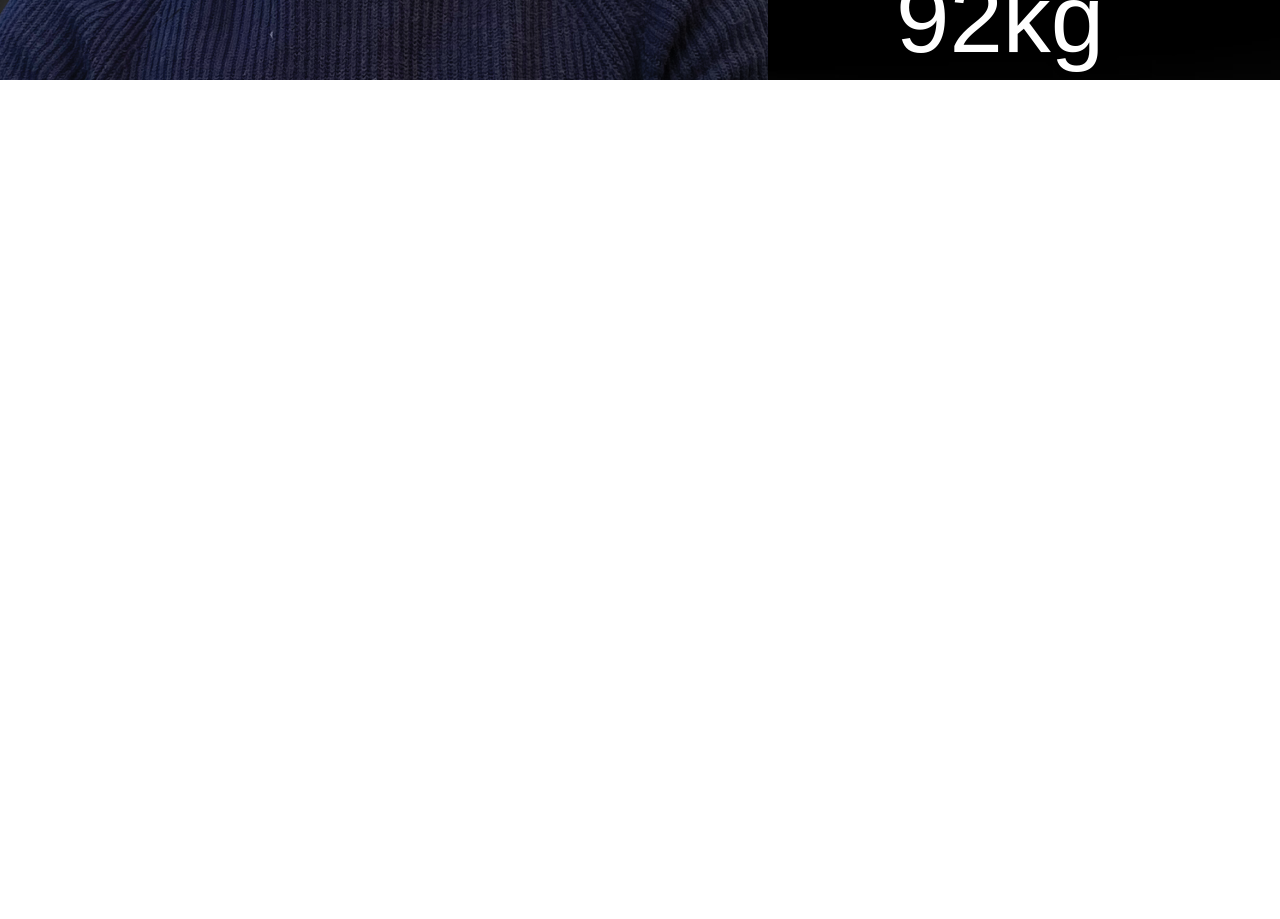
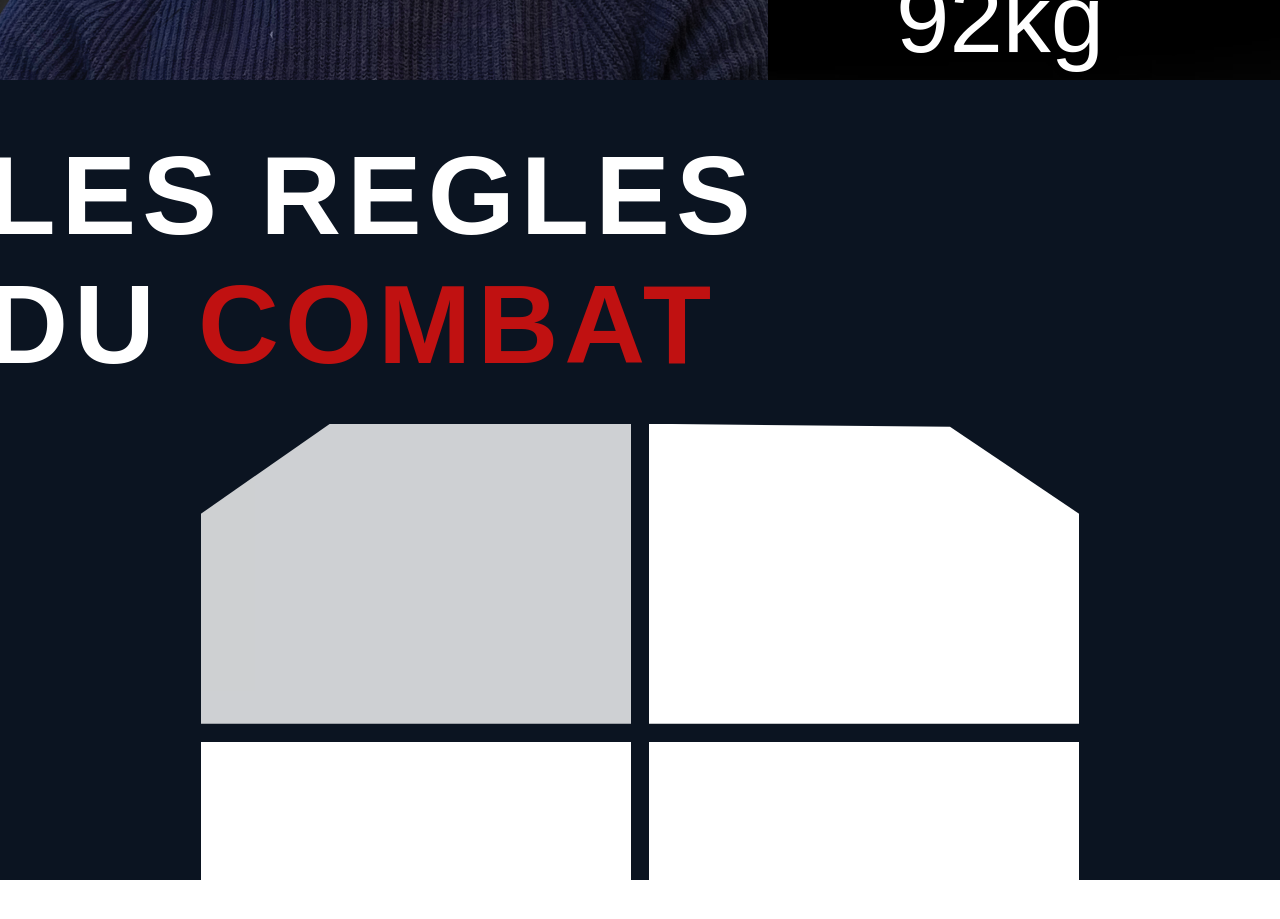
Before and after one commit to RaEace/La-Groph-cie, a React (Vite) app: page / in a window 1280 px wide. Shown: the part 3120-4039 px from the top of the page. Before the commit the page ends 3328 px from the top, so only its background shows below. Built offline with nearby package versions, Linux system fonts and the light colour scheme; a web font is replaced by a local one.

Commit message:
feat: rules page initiation

```diff
--- a/src/pages/Betting/Betting.css
+++ b/src/pages/Betting/Betting.css
@@ -3,7 +3,7 @@
   margin: 0;
   height: 100vh;
 }
-.title-section {
+.betting .title-section {
   margin-top: 4%;
   display: flex;
   flex-direction: column;
--- /dev/null
+++ b/src/pages/Rules/Rules.css
@@ -0,0 +1,66 @@
+.rules {
+  background-color: var(--background);
+  margin: 0;
+  height: 100vh;
+}
+
+.rules .title-section {
+  margin-top: 5%;
+  display: flex;
+  flex-direction: column;
+  justify-content: center;
+  align-items: center;
+}
+
+.rules .rules-section {
+  display: flex;
+  flex-direction: column;
+  gap: 10%;
+  margin: 5% 15% 0 15%;
+}
+
+.rules .left-rules {
+  height: 100%;
+  width: 100%;
+  display: flex;
+  flex-direction: row;
+}
+
+.rules .right-rules {
+  display: flex;
+  flex-direction: row;
+  height: 100%;
+  width: 100%;
+}
+
+.rules .shape1 {
+  height: 300px;
+  width: 100%;
+  opacity: 0.8;
+  background-color: white;
+  clip-path: polygon(100% 0, 100% 100%, 0 100%, 0 30%, 30% 0);
+  margin: 1%;
+}
+
+.rules .shape2 {
+  height: 300px;
+  width: 100%;
+  background-color: white;
+  clip-path: polygon(70% 1%, 100% 30%, 100% 100%, 0 100%, 0 0);
+  margin: 1%;
+}
+
+.rules .shape3 {
+  height: 300px;
+  width: 100%;
+  background-color: white;
+  clip-path: polygon(100% 0, 100% 100%, 30% 100%, 0 70%, 0 0);
+  margin: 1%;
+}
+.rules .shape4 {
+  height: 300px;
+  width: 100%;
+  background-color: white;
+  clip-path: polygon(100% 0, 100% 70%, 70% 100%, 0 100%, 0 0);
+  margin: 1%;
+}
--- /dev/null
+++ b/src/pages/Rules/Rules.tsx
@@ -0,0 +1,24 @@
+import "./Rules.css";
+import RulesTitle from "./components/RulesTitle/RulesTitle";
+
+const Rules: React.FC = () => {
+  return (
+    <div className="rules">
+      <div className="title-section">
+        <RulesTitle />
+      </div>
+      <div className="rules-section">
+        <div className="left-rules">
+          <div className="shape1">prout</div>
+          <div className="shape2">prout</div>
+        </div>
+        <div className="right-rules">
+          <div className="shape3">prout</div>
+          <div className="shape4">prout</div>
+        </div>
+      </div>
+    </div>
+  );
+};
+
+export default Rules;
--- /dev/null
+++ b/src/pages/Rules/components/RulesTitle/RulesTitle.css
@@ -0,0 +1,19 @@
+.rules-title {
+  font-size: 7em;
+  font-weight: 600;
+  letter-spacing: 6px;
+  color: white;
+  margin: 0 0 -2% 0;
+  display: flex;
+  flex-direction: column;
+}
+
+.red-word {
+  color: var(--red);
+}
+
+.rules-title-element {
+  margin: 0;
+  margin: -1%;
+  align-self: center;
+}
--- /dev/null
+++ b/src/pages/Rules/components/RulesTitle/RulesTitle.tsx
@@ -0,0 +1,14 @@
+import "./RulesTitle.css";
+
+const RulesTitle = () => {
+  return (
+    <h1 className="rules-title">
+      <p className="rules-title-element">
+        LES REGLES DU&nbsp;
+        <span className="red-word">COMBAT</span>
+      </p>
+    </h1>
+  );
+};
+
+export default RulesTitle;
--- a/src/pages/home/Home.tsx
+++ b/src/pages/home/Home.tsx
@@ -4,6 +4,7 @@ import Landing from "../Landing/Landing";
 import "./Home.css";
 import SpecJules from "../SpecJules/SpecJules";
 import SpecThibault from "../SpecThibault/SpecThibault";
+import Rules from "../Rules/Rules";
 
 const Home: React.FC = () => {
   return (
@@ -12,6 +13,7 @@ const Home: React.FC = () => {
       <Betting />
       <SpecJules />
       <SpecThibault />
+      <Rules />
     </div>
   );
 };
```
